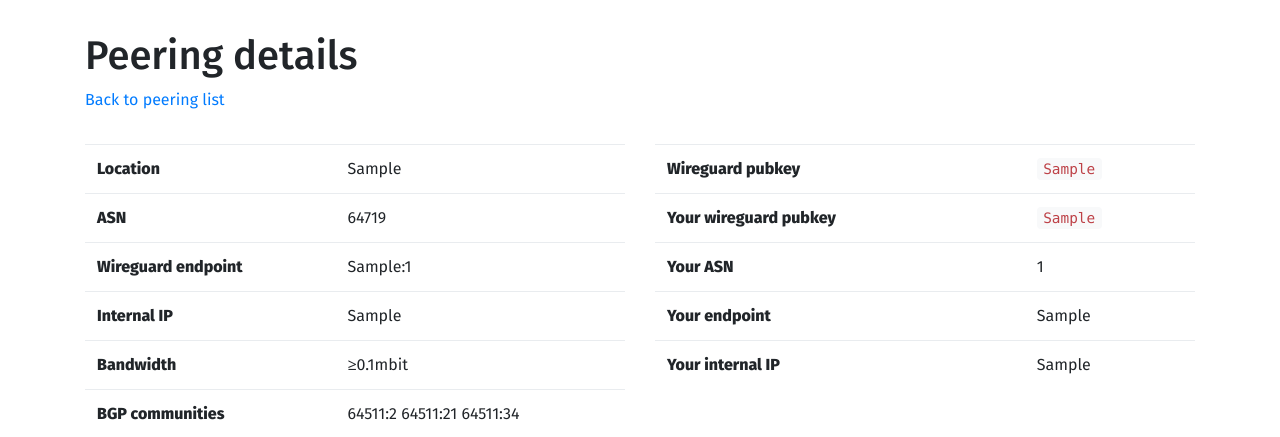
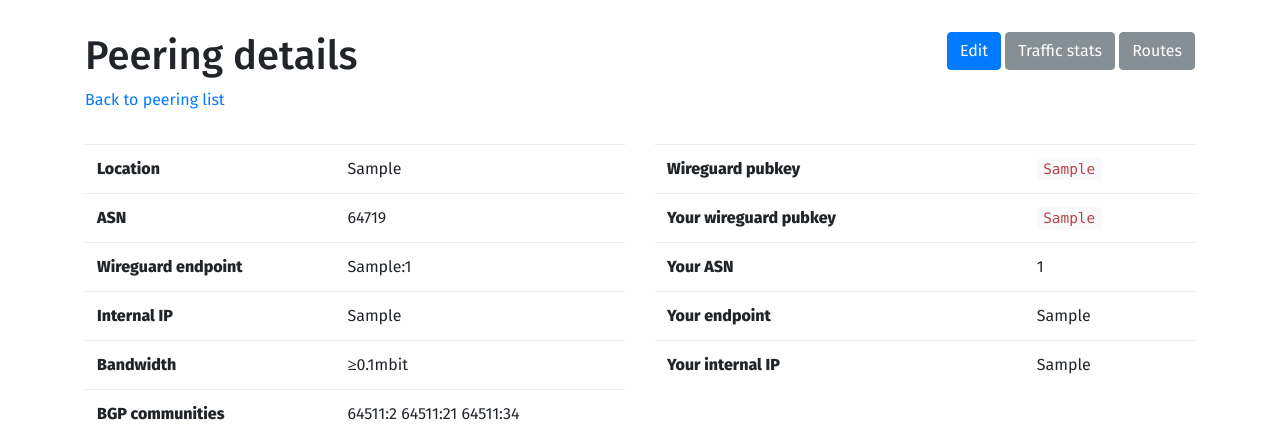
Before and after one commit to lutoma/autopeer, a Django app: page /peerings/1/ in a window 1280 px wide. Shown: the top 437 px of the page. Run offline with Django 3.2, Linux system fonts and the light colour scheme; a user stored in the database is signed in; tables that the repository leaves empty hold one stand-in row (values such as "Sample post"); some libraries are stand-ins or nearby versions.

Commit message:
Make peerings editable

```diff
--- a/autopeer/urls.py
+++ b/autopeer/urls.py
@@ -19,10 +19,11 @@ from peeringmanager.views import *
 from django.contrib.auth.views import login
 
 urlpatterns = [
-	url(r'^$', PeeringView.as_view()),
-	url(r'^peerings/(?P<pk>[0-9]+)/$', PeeringDetailView.as_view()),
-	url(r'^peerings/new/$', CreatePeeringView.as_view()),
-	url(r'^accounts/login/$', login, name="login"),
+	url(r'^$', PeeringView.as_view(), name='index'),
+    url(r'^peerings/(?P<pk>[0-9]+)/$', PeeringDetailView.as_view(), name='peerings-detail'),
+	url(r'^peerings/(?P<pk>[0-9]+)/edit/$', UpdatePeeringView.as_view(), name='peerings-edit'),
+	url(r'^peerings/new/$', CreatePeeringView.as_view(), name='peerings-new'),
+	url(r'^accounts/login/$', login, name='login'),
 	url(r'^su/', include('django_su.urls')),
     url(r'^admin/', admin.site.urls),
 ]
--- a/peeringmanager/views.py
+++ b/peeringmanager/views.py
@@ -1,7 +1,7 @@
 # coding: utf-8
 from django.utils.translation import ugettext_lazy as _
 from django.shortcuts import render
-from django.views.generic.edit import CreateView
+from django.views.generic.edit import CreateView, UpdateView
 from django.views.generic.list import ListView
 from django.views.generic.detail import DetailView
 from django.utils.decorators import method_decorator
@@ -23,12 +23,14 @@ class PeeringView(ListView):
 	def get_queryset(self):
 		return Peering.objects.filter(owner = self.request.user)
 
+
 @method_decorator(login_required, name='dispatch')
 class PeeringDetailView(DetailView):
 	model = Peering
 
 	def get_queryset(self):
 		return Peering.objects.filter(owner = self.request.user)
+
 
 class PeeringForm(forms.ModelForm):
 	def __init__(self, *args, **kwargs):
@@ -65,8 +67,8 @@ class PeeringForm(forms.ModelForm):
 		model = Peering
 		fields = ['router', 'asn', 'vpn_type', 'endpoint', 'endpoint_internal', 'bandwidth_community', 'wg_peer_pubkey']
 
-@method_decorator(login_required, name='dispatch')
-class CreatePeeringView(CreateView):
+
+class PeeringMixin:
 	form_class = PeeringForm
 	template_name = 'peeringmanager/peering_form.html'
 
@@ -112,3 +114,12 @@ class CreatePeeringView(CreateView):
 		ssh.close()
 
 		return super().form_valid(form)
+
+
+@method_decorator(login_required, name='dispatch')
+class CreatePeeringView(PeeringMixin, CreateView):
+	pass
+
+@method_decorator(login_required, name='dispatch')
+class UpdatePeeringView(PeeringMixin, UpdateView):
+	pass
--- a/templates/peeringmanager/peering_detail.html
+++ b/templates/peeringmanager/peering_detail.html
@@ -2,11 +2,15 @@
 
 {% block content %}
 <div class='row'>
-	<div class='col-lg-12'>
+	<div class='col-lg-6'>
 		<h1>Peering details</h1>
 		<p><a href='/'>Back to peering list</a></p>
 	</div>
-
+	<div class='col-lg-6 float-right text-right'>
+		<a href='edit/' class='btn btn-primary'>Edit</a>
+		<a class='btn btn-secondary' href='https://stats.dn42.lutoma.org/detail.php?p=interface&amp;pi=wg.{{ peering.name }}&amp;t=if_octets&amp;h={{ peering.router.host_internal }}&amp;s=86400' target='_blank'>Traffic stats</a>
+		<a class='btn btn-secondary' href='https://lg.dn42.lutoma.org/alice/routeservers/{{ peering.router.lg_id }}/protocols/{{ peering.name }}/routes' target='_blank'>Routes</a>
+	</div>
 
 	<div class='col-lg-6' style='margin-top: 1rem;'>
 		<table class='table'>
--- a/templates/peeringmanager/peering_list.html
+++ b/templates/peeringmanager/peering_list.html
@@ -58,9 +58,7 @@
 							{% endwith %}
 						</td>
 						<td>
-							<a href='/peerings/{{ peering.id }}'>Details</a><br />
-							<a href='https://stats.dn42.lutoma.org/detail.php?p=interface&pi=wg.{{ peering.name }}&t=if_octets&h={{ peering.router.host_internal }}&s=86400' target='_blank'>Traffic stats</a><br />
-							<a href='https://lg.dn42.lutoma.org/alice/routeservers/{{ peering.router.lg_id }}/protocols/{{ peering.name }}/routes' target='_blank'>Show routes</a>
+							<a class='btn btn-secondary' href='/peerings/{{ peering.id }}/'>Details</a>
 						</td>
 					</tr>
 				{% endfor %}
```
Also changed, not shown: templates/peeringmanager/peering_form.html (+13 -2 lines).
